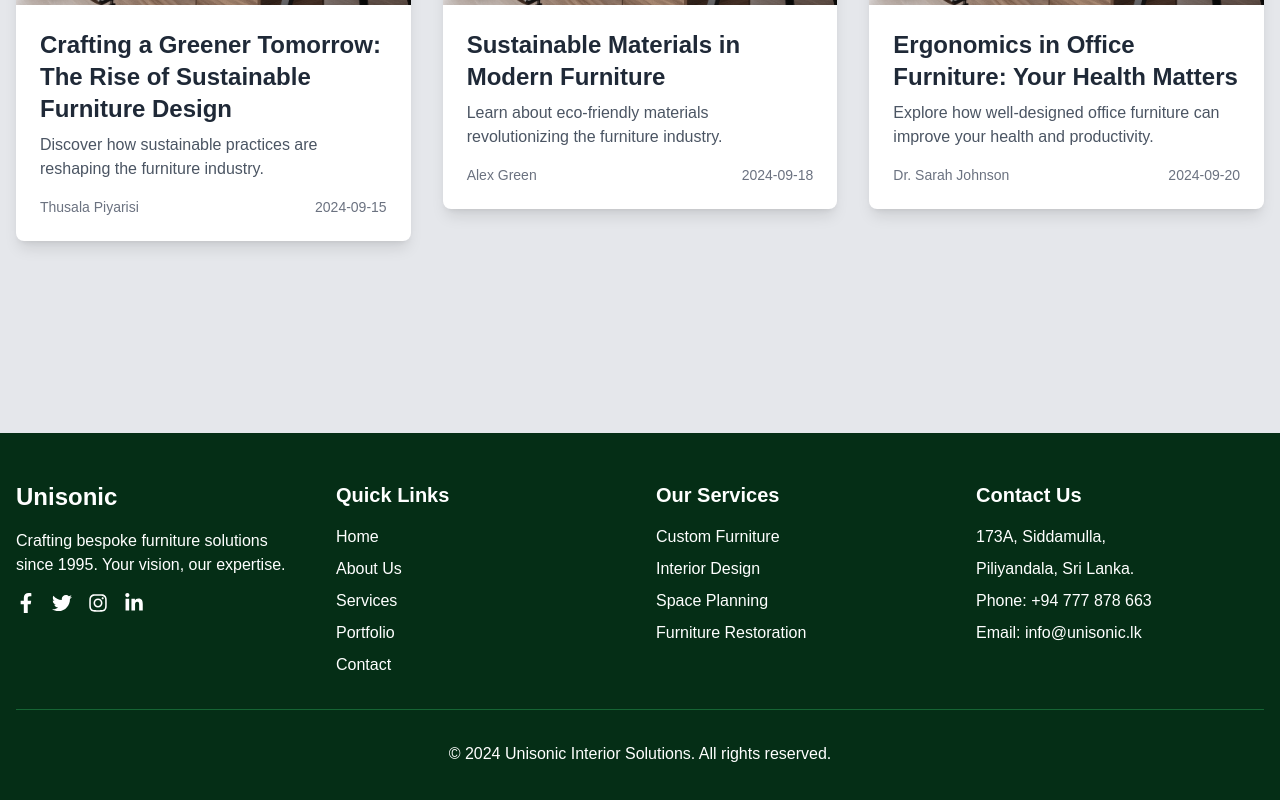
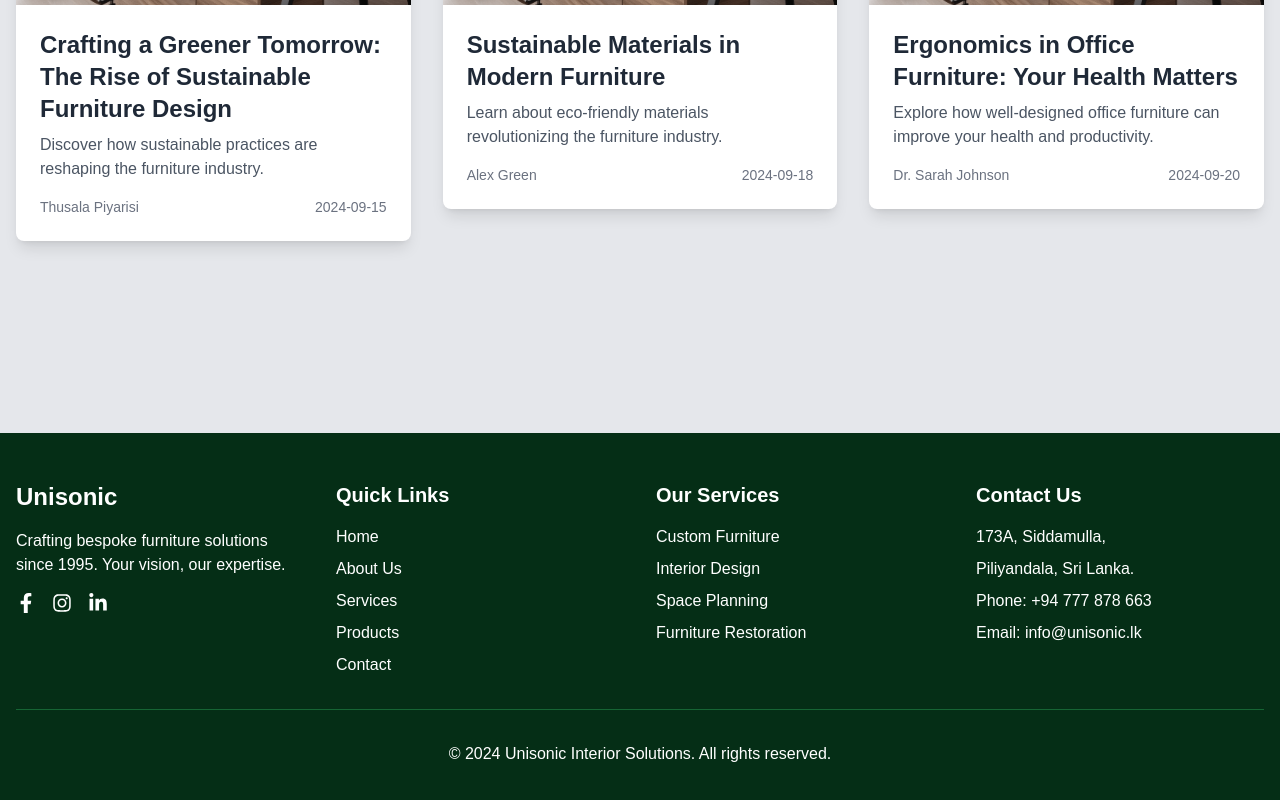
Before and after one commit to thusalapi/UnisonicNextJS, a Next.js app: page /blogs in a window 1280 px wide. Shown: the part 507-1307 px from the top of the page. Built offline with nearby package versions, Linux system fonts and the light colour scheme.

Commit message:
Refactor contact form submission logic and button styling

```diff
--- a/src/app/about/page.tsx
+++ b/src/app/about/page.tsx
@@ -2,6 +2,7 @@ import React from "react";
 import Image from "next/image";
 import Navbar from "@/components/Navbar";
 import Footer from "@/components/Footer";
+import aboutus from "@/assets/images/aboutus.png";
 
 const AboutPage = () => {
   return (
@@ -15,7 +16,7 @@ const AboutPage = () => {
         <div className="grid grid-cols-1 md:grid-cols-2 gap-12 items-center">
           <div>
             <Image
-              src="/images/about-image.jpg"
+              src={aboutus}
               alt="Unisonic workshop"
               width={600}
               height={400}
--- /dev/null
+++ b/src/app/not-found.tsx
@@ -0,0 +1,33 @@
+import React from "react";
+import Link from "next/link";
+import { FaHome, FaSearch } from "react-icons/fa";
+
+const Custom404: React.FC = () => {
+  return (
+    <div className="min-h-screen bg-gradient-to-b from-green-950 to-black text-white flex items-center justify-center">
+      <div className="text-center">
+        <h1 className="text-9xl font-bold mb-4">404</h1>
+        <h2 className="text-4xl font-semibold mb-8">Page Not Found</h2>
+        <p className="text-xl mb-8">
+          Oops! The page you're looking for doesn't exist.
+        </p>
+        <div className="flex flex-col sm:flex-row justify-center space-y-4 sm:space-y-0 sm:space-x-4">
+          <Link
+            href="/"
+            className="bg-green-600 hover:bg-green-700 text-white font-bold py-2 px-4 rounded transition duration-300 flex items-center justify-center"
+          >
+            <FaHome className="mr-2" /> Go to Homepage
+          </Link>
+          <Link
+            href="/search"
+            className="bg-gray-600 hover:bg-gray-700 text-white font-bold py-2 px-4 rounded transition duration-300 flex items-center justify-center"
+          >
+            <FaSearch className="mr-2" /> Search Site
+          </Link>
+        </div>
+      </div>
+    </div>
+  );
+};
+
+export default Custom404;
--- a/src/components/Footer.tsx
+++ b/src/components/Footer.tsx
@@ -23,25 +23,19 @@ const Footer = () => {
             </p>
             <div className="flex space-x-4">
               <a
-                href="#"
+                href="https://facebook.com/unisonicsolutions"
                 className="text-white hover:text-green-400 transition-colors"
               >
                 <FaFacebookF size={20} />
               </a>
               <a
-                href="#"
-                className="text-white hover:text-green-400 transition-colors"
-              >
-                <FaTwitter size={20} />
-              </a>
-              <a
-                href="#"
+                href="https://www.instagram.com/unisonicsolutions"
                 className="text-white hover:text-green-400 transition-colors"
               >
                 <FaInstagram size={20} />
               </a>
               <a
-                href="#"
+                href="https://www.linkedin.com/company/unisonic-interior-solution-pvt-limited"
                 className="text-white hover:text-green-400 transition-colors"
               >
                 <FaLinkedinIn size={20} />
@@ -79,10 +73,10 @@ const Footer = () => {
               </li>
               <li>
                 <Link
-                  href="/portfolio"
+                  href="/products"
                   className="hover:text-green-400 transition-colors"
                 >
-                  Portfolio
+                  Products
                 </Link>
               </li>
               <li>
@@ -102,7 +96,7 @@ const Footer = () => {
             <ul className="space-y-2">
               <li>
                 <Link
-                  href="/services/custom-furniture"
+                  href="/services"
                   className="hover:text-green-400 transition-colors"
                 >
                   Custom Furniture
@@ -110,7 +104,7 @@ const Footer = () => {
               </li>
               <li>
                 <Link
-                  href="/services/interior-design"
+                  href="/services"
                   className="hover:text-green-400 transition-colors"
                 >
                   Interior Design
@@ -118,7 +112,7 @@ const Footer = () => {
               </li>
               <li>
                 <Link
-                  href="/services/space-planning"
+                  href="/services"
                   className="hover:text-green-400 transition-colors"
                 >
                   Space Planning
@@ -126,7 +120,7 @@ const Footer = () => {
               </li>
               <li>
                 <Link
-                  href="/services/restoration"
+                  href="/services"
                   className="hover:text-green-400 transition-colors"
                 >
                   Furniture Restoration
```
